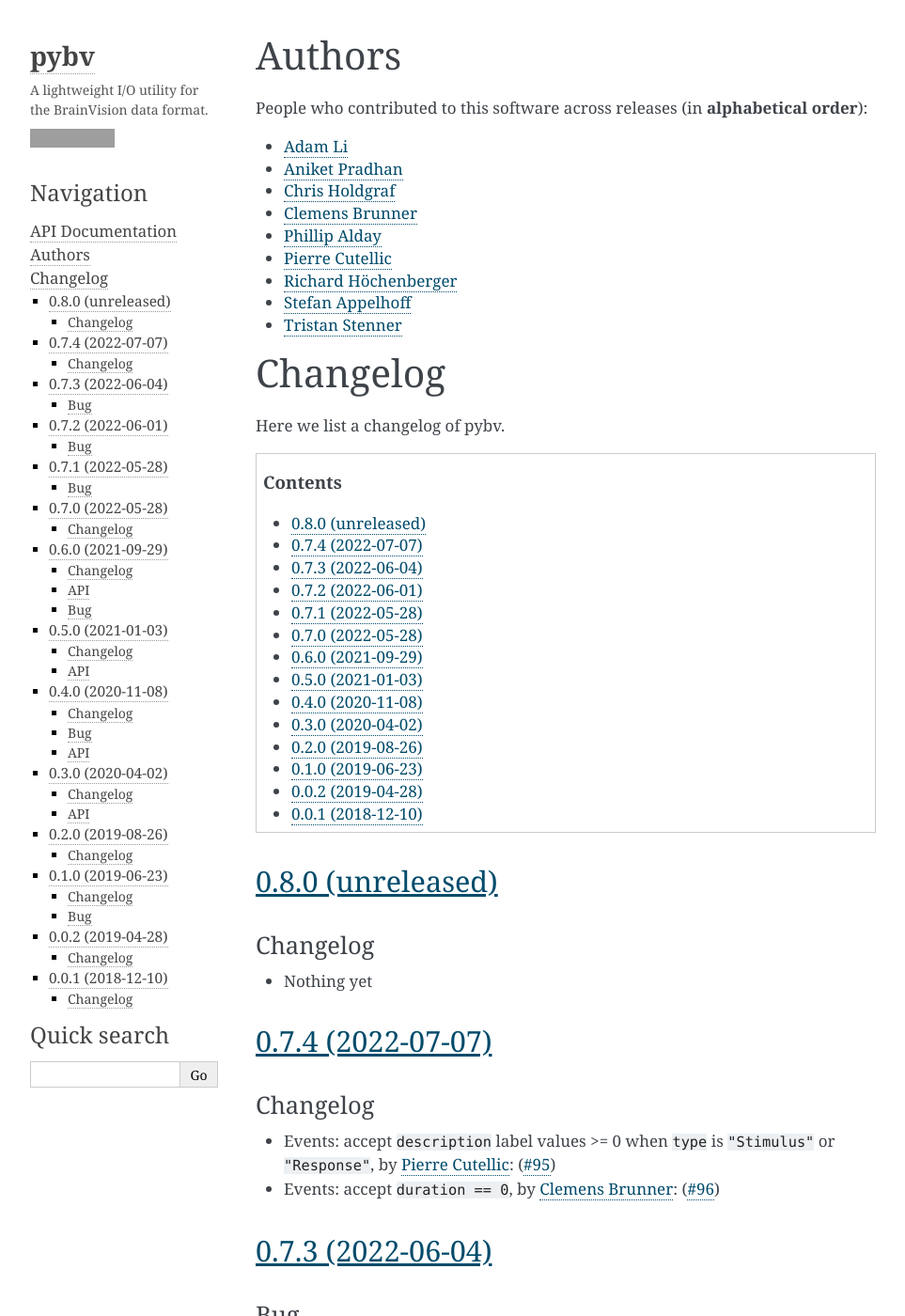
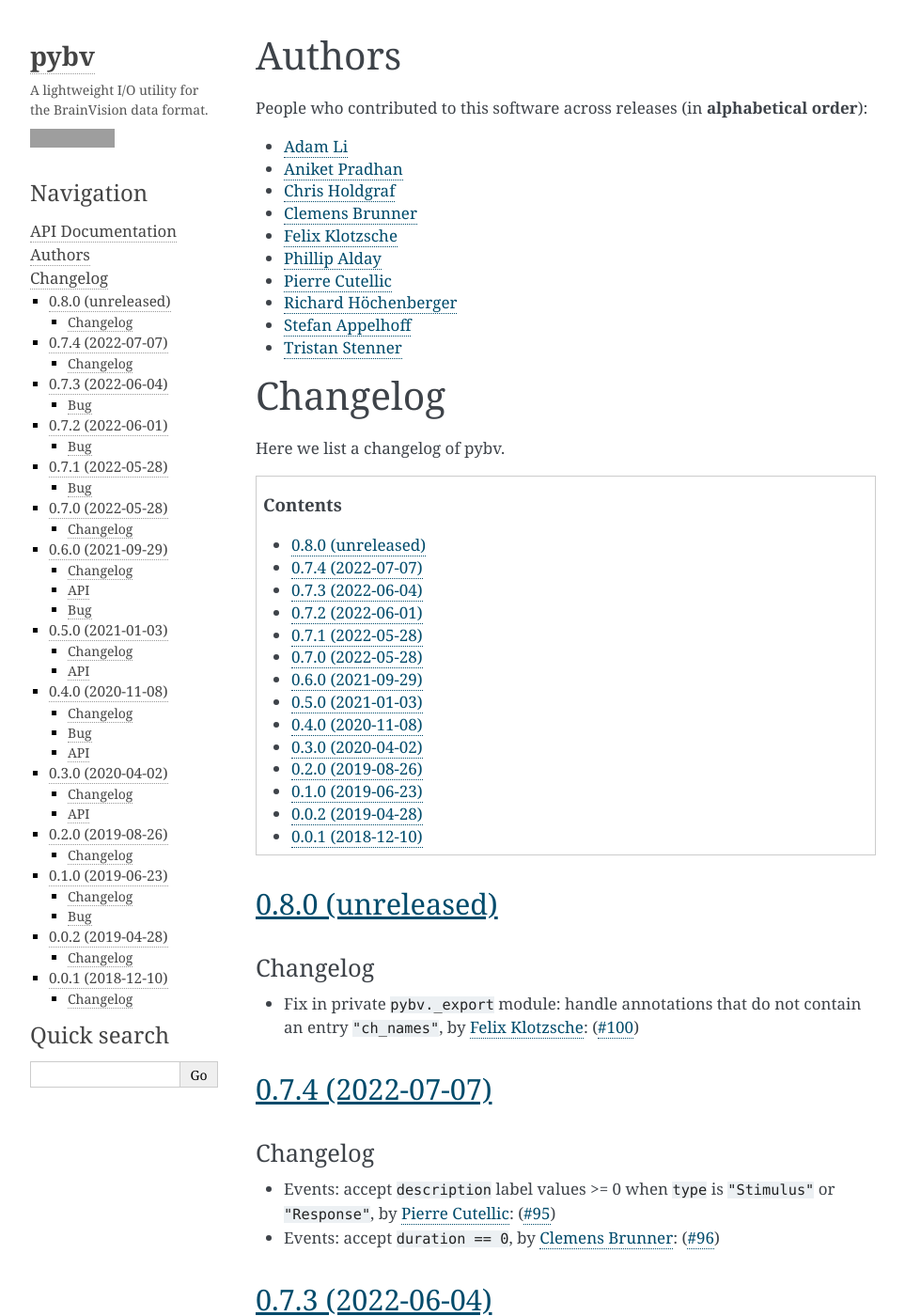
Before and after one commit to bids-standard/pybv, a Sphinx documentation site: the page built from docs/changelog.rst, in a window 1280 px wide and 1400 px high. Shown: the whole window at 94% size, without its empty margins (148-1111 px from the left). Built offline with Sphinx 7.4.7, drawn with Linux system fonts in a browser that asks for light colours; grey boxes are pictures that could not be loaded.

Commit message:
check ich "ch_names" present in annotations (#100)
* include check if chans are in annot

* update changelog and citations

* fix changelog

* fix changelog II

```diff
--- a/docs/changelog.rst
+++ b/docs/changelog.rst
@@ -10,6 +10,7 @@ People who contributed to this software across releases (in **alphabetical order
 - `Aniket Pradhan`_
 - `Chris Holdgraf`_
 - `Clemens Brunner`_
+- `Felix Klotzsche`_
 - `Phillip Alday`_
 - `Pierre Cutellic`_
 - `Richard Höchenberger`_
@@ -25,6 +26,7 @@ People who contributed to this software across releases (in **alphabetical order
 .. _Adam Li: https://adam2392.github.io/
 .. _Aniket Pradhan: http://home.iiitd.edu.in/~aniket17133/
 .. _Pierre Cutellic: https://github.com/compmonks
+.. _Felix Klotzsche: https://github.com/eioe
 
 .. _changelog:
 
@@ -43,7 +45,7 @@ Here we list a changelog of pybv.
 
 Changelog
 ~~~~~~~~~
-- Nothing yet
+- Fix in private ``pybv._export`` module: handle annotations that do not contain an entry ``"ch_names"``, by `Felix Klotzsche`_: (:gh:`100`)
 
 0.7.4 (2022-07-07)
 ==================
```
Also changed, not shown: 2 other files.
